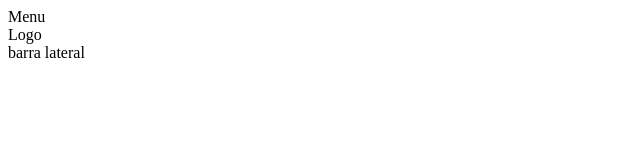
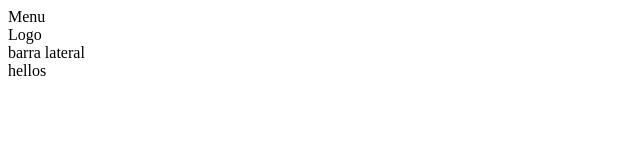
Before and after one commit to guifeliper/ZuOnline, a plain HTML site: page mockup-home.html in a window 1280 px wide. Shown: the full height of the page, 0-640 px from the left. Drawn offline with Linux system fonts and the light colour scheme.

Commit message:
asd
adasd

```diff
--- a/mockup-home.html
+++ b/mockup-home.html
@@ -7,5 +7,6 @@
 <div>Menu <div>
 <div> Logo </div>
 <div> barra lateral </div>
+hellos
 </body>
 </html>
```
